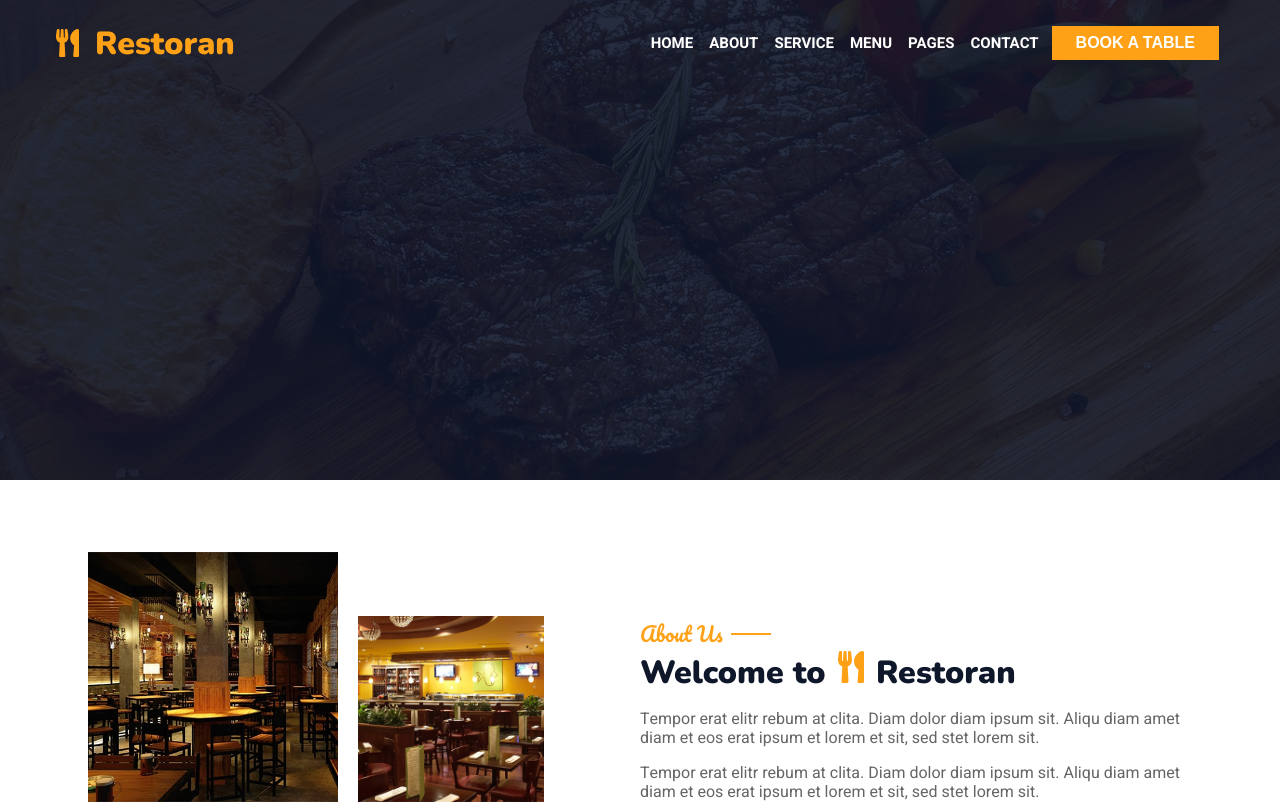
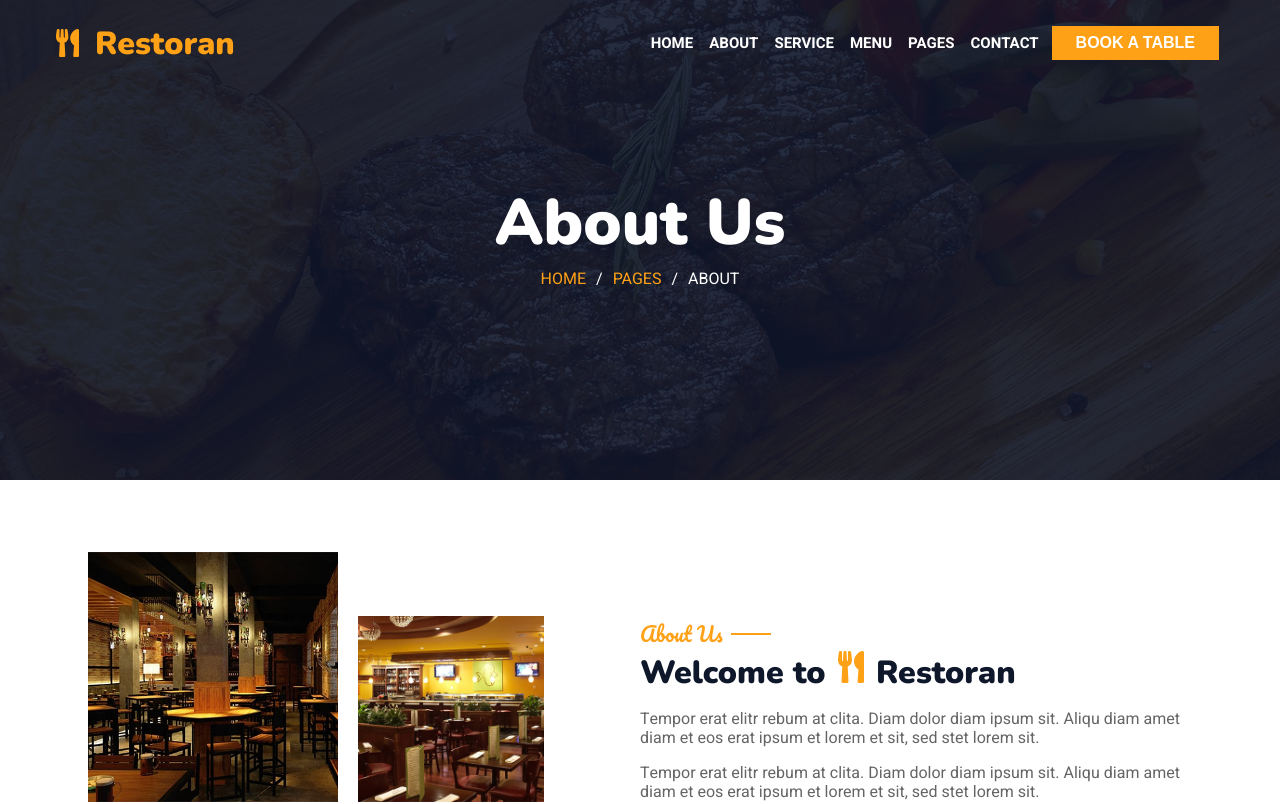
Before and after one commit to JeanLuca999/react-multi-page-website, a React (Create React App) app: page /about in a window 1280 px wide. Shown: the top 804 px of the page. Built offline with nearby package versions, Linux system fonts and the light colour scheme.

Commit message:
Criando componente BannerTitleInfo

```diff
--- /dev/null
+++ b/src/components/BannerTitleInfo/index.js
@@ -0,0 +1,18 @@
+import { InfoContainer, Wrapper, Title, PathContainer, Text } from "./style";
+
+export default function BannerTitleInfo({ title, pathName }) {
+  return (
+    <Wrapper>
+      <InfoContainer>
+        <Title>{title}</Title>
+        <PathContainer>
+          <Text color="#fea116">Home</Text>
+          <Text>/</Text>
+          <Text color="#fea116">PAGES</Text>
+          <Text>/</Text>
+          <Text>{pathName}</Text>
+        </PathContainer>
+      </InfoContainer>
+    </Wrapper>
+  );
+}
--- /dev/null
+++ b/src/components/BannerTitleInfo/style.js
@@ -0,0 +1,37 @@
+import styled from "styled-components";
+
+export const Wrapper = styled.div`
+  display: flex;
+  align-items: center;
+  justify-content: center;
+  position: relative;
+  min-height: 40vh;
+`;
+
+export const InfoContainer = styled.div`
+  max-width: 700px;
+  width: 90%;
+`;
+
+export const Title = styled.h1`
+  color: #fff;
+  font-family: "Nunito", sans-serif;
+  font-size: 4rem;
+  text-align: center;
+`;
+
+export const PathContainer = styled.div`
+  display: flex;
+  gap: 10px;
+  justify-content: center;
+`;
+
+export const Text = styled.span`
+  color: ${(props) => (props.color ? props.color : "#fff")};
+  font-size: 1.25rem;
+  text-transform: uppercase;
+
+  @media screen and (min-width: 800px) {
+    font-size: 1rem;
+  }
+`;
--- a/src/pages/About.js
+++ b/src/pages/About.js
@@ -1,5 +1,6 @@
 import { useEffect } from "react/cjs/react.development";
 import BackgroundPage from "../components/BackgroundPage";
+import BannerTitleInfo from "../components/BannerTitleInfo";
 import Footer from "../components/Footer";
 import NavBar from "../components/NavBar";
 import TeamMembersSection from "../components/TeamMembersSection";
@@ -14,6 +15,7 @@ export default function About() {
     <>
       <BackgroundPage>
         <NavBar />
+        <BannerTitleInfo title={"About Us"} pathName={"About"} />
       </BackgroundPage>
       <main>
         <WelcomeSection />
--- a/src/pages/Service.js
+++ b/src/pages/Service.js
@@ -1,4 +1,5 @@
 import BackgroundPage from "../components/BackgroundPage";
+import BannerTitleInfo from "../components/BannerTitleInfo";
 import CardSection from "../components/CardSection";
 import Footer from "../components/Footer";
 import NavBar from "../components/NavBar";
@@ -8,6 +9,7 @@ export default function Service() {
     <>
       <BackgroundPage>
         <NavBar />
+        <BannerTitleInfo title={"Services"} pathName="service" />
       </BackgroundPage>
       <main>
         <CardSection />
```
